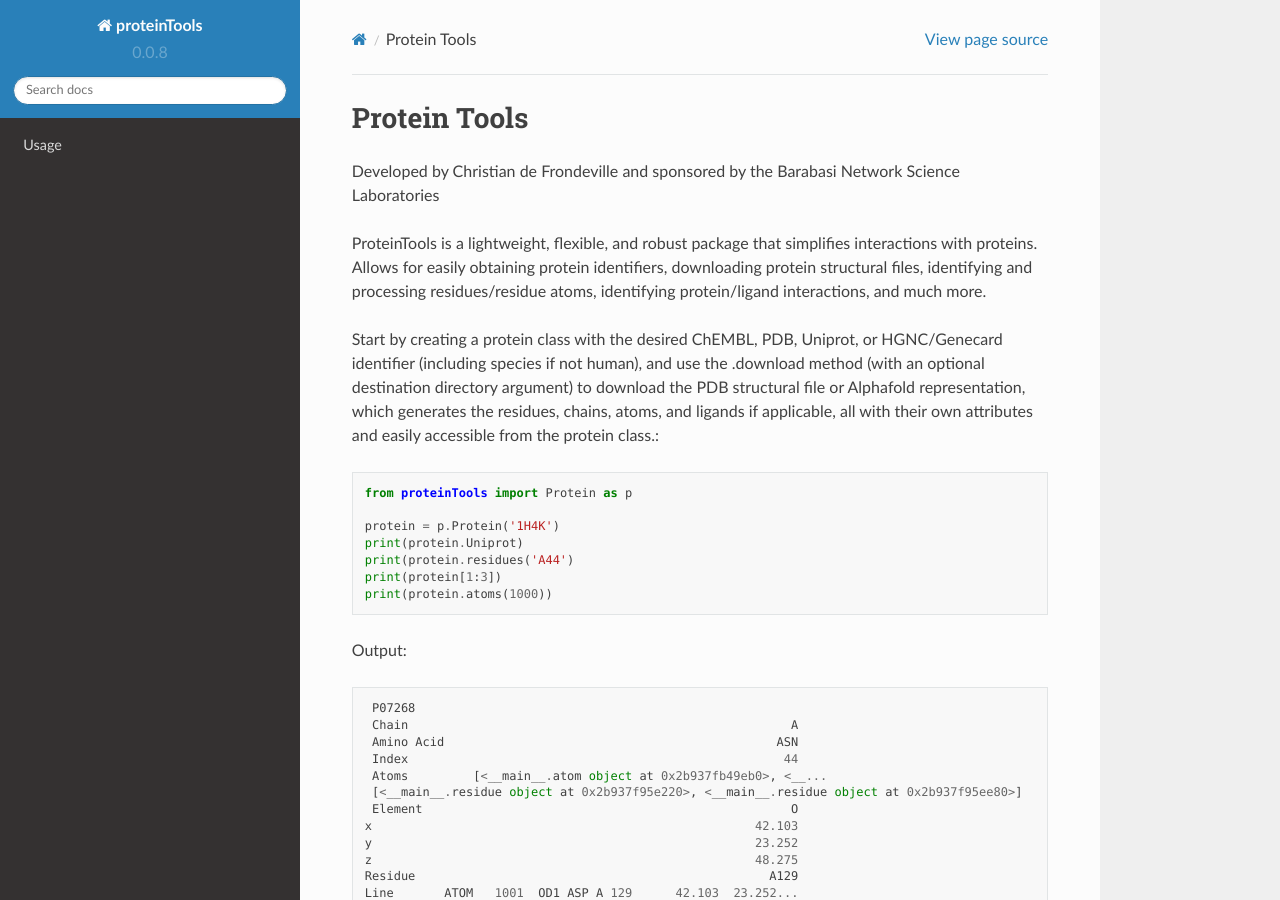
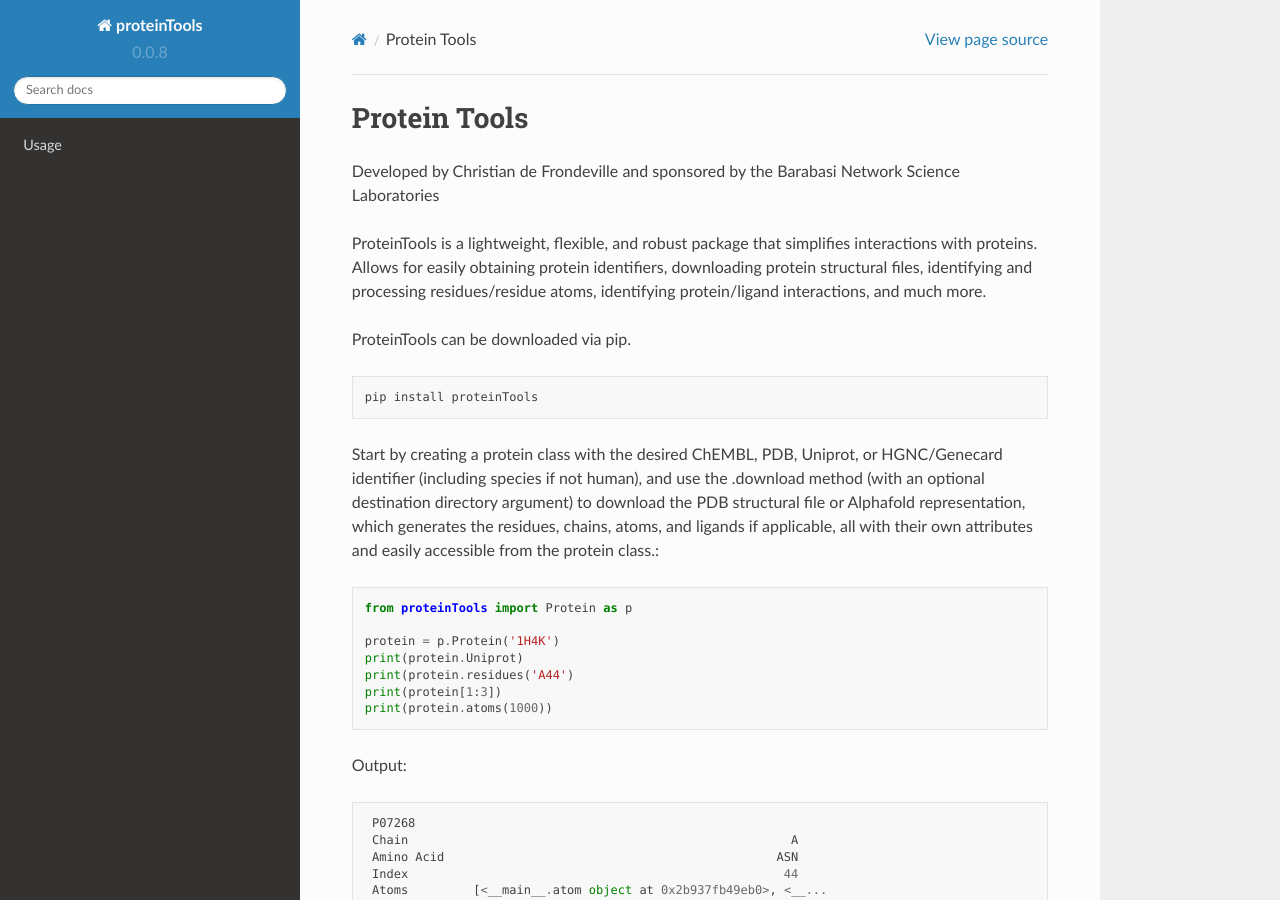
Before and after one commit to tiger1deF/proteinTools, a Sphinx documentation site: the page built from docs/source/index.rst, in a window 1280 px wide and 900 px high. Built offline with Sphinx 7.4.7 and the Read the Docs theme 2.0.0, drawn with Linux system fonts in a browser that asks for light colours; pages that are not in the unit, such as notebooks, are missing from menus.

Commit message:
Update index.rst

```diff
--- a/docs/source/index.rst
+++ b/docs/source/index.rst
@@ -3,6 +3,10 @@
 Developed by Christian de Frondeville and sponsored by the Barabasi Network Science Laboratories
 
 ProteinTools is a lightweight, flexible, and robust package that simplifies interactions with proteins. Allows for easily obtaining protein identifiers, downloading protein structural files, identifying and processing residues/residue atoms, identifying protein/ligand interactions, and much more.
+
+ProteinTools can be downloaded via pip. ::
+
+        pip install proteinTools
 
 Start by creating a protein class with the desired ChEMBL, PDB, Uniprot, or HGNC/Genecard identifier (including species if not human), and use the .download method (with an optional destination directory argument) to download the PDB structural file or Alphafold representation, which generates the residues, chains, atoms, and ligands if applicable, all with their own attributes and easily accessible from the protein class.::
 
```
